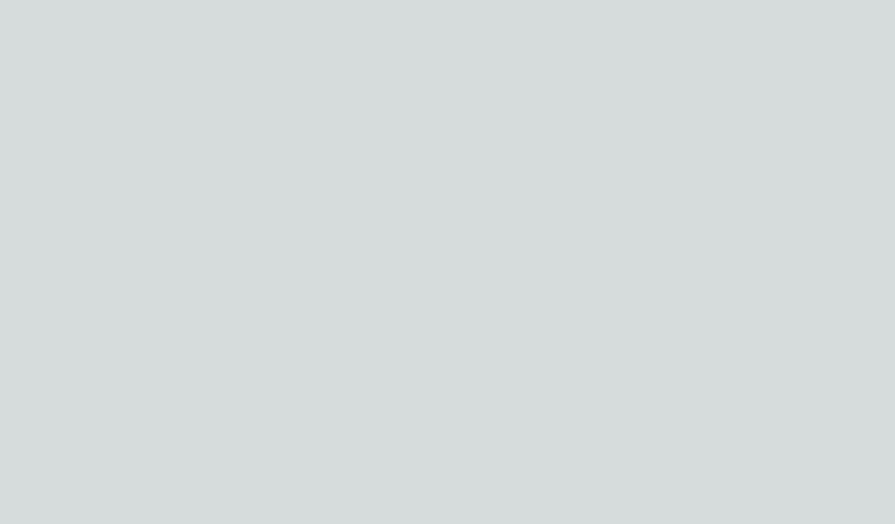
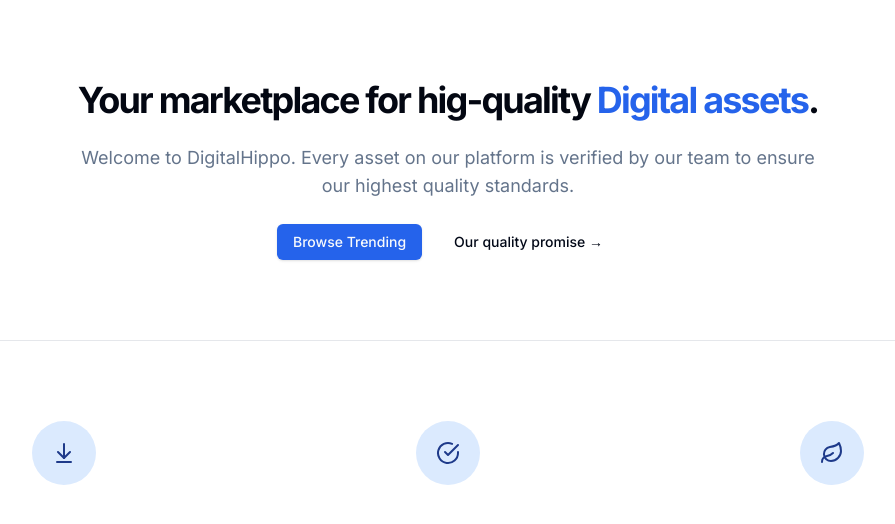
Before and after one commit to DanielLevi22/Marketplace, a Next.js app: page / in a window 1280 px wide. Shown: the top 524 px of the page, without its empty margins (192-1087 px from the left). Built offline with nearby package versions, Linux system fonts and the light colour scheme.

Commit message:
feat: create header homer

```diff
--- a/src/app/globals.css
+++ b/src/app/globals.css
@@ -1,33 +1,61 @@
 @tailwind base;
-@tailwind components;
-@tailwind utilities;
+  @tailwind components;
+  @tailwind utilities;
 
-:root {
-  --foreground-rgb: 0, 0, 0;
-  --background-start-rgb: 214, 219, 220;
-  --background-end-rgb: 255, 255, 255;
-}
 
-@media (prefers-color-scheme: dark) {
+@layer base {
   :root {
-    --foreground-rgb: 255, 255, 255;
-    --background-start-rgb: 0, 0, 0;
-    --background-end-rgb: 0, 0, 0;
+    --background: 0 0% 100%;
+    --foreground: 222.2 84% 4.9%;
+    --card: 0 0% 100%;
+    --card-foreground: 222.2 84% 4.9%;
+    --popover: 0 0% 100%;
+    --popover-foreground: 222.2 84% 4.9%;
+    --primary: 221.2 83.2% 53.3%;
+    --primary-foreground: 210 40% 98%;
+    --secondary: 210 40% 96.1%;
+    --secondary-foreground: 222.2 47.4% 11.2%;
+    --muted: 210 40% 96.1%;
+    --muted-foreground: 215.4 16.3% 46.9%;
+    --accent: 210 40% 96.1%;
+    --accent-foreground: 222.2 47.4% 11.2%;
+    --destructive: 0 84.2% 60.2%;
+    --destructive-foreground: 210 40% 98%;
+    --border: 214.3 31.8% 91.4%;
+    --input: 214.3 31.8% 91.4%;
+    --ring: 221.2 83.2% 53.3%;
+    --radius: 0.5rem;
+  }
+
+  .dark {
+    --background: 222.2 84% 4.9%;
+    --foreground: 210 40% 98%;
+    --card: 222.2 84% 4.9%;
+    --card-foreground: 210 40% 98%;
+    --popover: 222.2 84% 4.9%;
+    --popover-foreground: 210 40% 98%;
+    --primary: 217.2 91.2% 59.8%;
+    --primary-foreground: 222.2 47.4% 11.2%;
+    --secondary: 217.2 32.6% 17.5%;
+    --secondary-foreground: 210 40% 98%;
+    --muted: 217.2 32.6% 17.5%;
+    --muted-foreground: 215 20.2% 65.1%;
+    --accent: 217.2 32.6% 17.5%;
+    --accent-foreground: 210 40% 98%;
+    --destructive: 0 62.8% 30.6%;
+    --destructive-foreground: 210 40% 98%;
+    --border: 217.2 32.6% 17.5%;
+    --input: 217.2 32.6% 17.5%;
+    --ring: 224.3 76.3% 48%;
   }
 }
 
-body {
-  color: rgb(var(--foreground-rgb));
-  background: linear-gradient(
-      to bottom,
-      transparent,
-      rgb(var(--background-end-rgb))
-    )
-    rgb(var(--background-start-rgb));
-}
 
-@layer utilities {
-  .text-balance {
-    text-wrap: balance;
+  @layer base {
+    * {
+      @apply border-border;
+    }
+    body {
+      @apply bg-background text-foreground;
+    }
   }
-}
--- a/src/app/layout.tsx
+++ b/src/app/layout.tsx
@@ -1,6 +1,7 @@
 import type { Metadata } from "next";
 import { Inter } from "next/font/google";
 import "./globals.css";
+import { cn } from "@/lib/utils";
 
 const inter = Inter({ subsets: ["latin"] });
 
@@ -15,8 +16,14 @@
   children: React.ReactNode;
 }>) {
   return (
-    <html lang="en">
-      <body className={inter.className}>{children}</body>
+    <html lang="en" className="h-full">
+      <body className={cn("relative h-full font-sans antialiased", inter.className)}>
+        <main className="relative flex flex-col min-h-screen">
+          <div className="flex-grow flex-1">
+            {children}
+          </div>
+        </main>
+      </body>
     </html>
   );
 }
--- a/src/app/page.tsx
+++ b/src/app/page.tsx
@@ -1,9 +1,58 @@
-import Image from "next/image";
+import { MaxWidthWrapper } from "@/components/MaxWidthWrapper";
+import { Button, buttonVariants } from "@/components/ui/button";
+import { ArrowDownToLine, CheckCircle, Leaf } from "lucide-react";
+import Link from "next/link";
+
+const PERKS = [
+  {
+    name: 'Instant delivery',
+    Icon: ArrowDownToLine,
+    description: 'Get your assets delivery to your email in seconds and download them right away.'
+  },
+  {
+    name: 'Guaranteed quality',
+    Icon: CheckCircle,
+    description: 'Every asset on our platform iis verified by team to ensure our highest quality standards. Not happy? W offer a 30-day Guarantee.'
+  },
+  {
+    name: 'For the Planet',
+    Icon: Leaf,
+    description: "We've pledged 1% of sales to the preservation and restoration of the natural environment."
+  },
+]
+
 
 export default function Home() {
   return (
-    <main>
+    <>
+      <MaxWidthWrapper>
+        <div className="py-20 mx-auto text-center flex flex-col items-center max-w-3xl">
+          <h1 className="text-4xl font-bold tracking-tighter text-gray-950">Your marketplace for hig-quality{' '}
+            <span className="text-blue-600">Digital assets</span>.
+          </h1>
+          <p className="mt-6 text-lg max-w-prose text-muted-foreground">Welcome to DigitalHippo. Every asset on our platform is verified by our team to ensure our highest quality standards.</p>
+          <div className="flex flex-col sm:flex-row gap-4 mt-6">
+            <Link className={buttonVariants()} href="/products">Browse Trending</Link>
+            <Button variant="ghost">Our quality promise &rarr;</Button>
+          </div>
+        </div>
+      </MaxWidthWrapper>
 
-    </main>
+      <section className="border-t border-gray-200 bg-gray50">
+        <MaxWidthWrapper className="py-20">
+          <div className="grid grid-cols-1 gap-y-12 sm:grid-cols-2 sm:gap-x-6 lg:grid-cols-3 lg:gap-x-8 lg:gap-y-0">
+            {PERKS.map((perk) => (
+              <div key={perk.name} className="text-center md:flex md:items-start md:text-left lg:block lg:text-center">
+                <div className="md:flex-shrink-0 flex justify-center">
+                  <div className="size-16 flex items-center justify-center rounded-full bg-blue-100 text-blue-900">
+                    {<perk.Icon />}
+                  </div>
+                </div>
+              </div>
+            ))}
+          </div>
+        </MaxWidthWrapper>
+      </section>
+    </>
   );
 }
--- /dev/null
+++ b/src/components/MaxWidthWrapper.tsx
@@ -0,0 +1,16 @@
+import { cn } from "@/lib/utils";
+import { ReactNode } from "react";
+
+export  function MaxWidthWrapper({
+  className,
+  children,
+}: {
+  className?: string;
+  children: ReactNode;
+}) {
+  return (
+    <div className={cn("mx-auto w-full max-w-screen-xl px-2.5 md:px-20",className)}>
+      {children}
+    </div>
+  )
+}
--- /dev/null
+++ b/src/components/ui/button.tsx
@@ -0,0 +1,57 @@
+import * as React from "react"
+import { Slot } from "@radix-ui/react-slot"
+import { cva, type VariantProps } from "class-variance-authority"
+
+import { cn } from "@/lib/utils"
+
+const buttonVariants = cva(
+  "inline-flex items-center justify-center whitespace-nowrap rounded-md text-sm font-medium transition-colors focus-visible:outline-none focus-visible:ring-1 focus-visible:ring-ring disabled:pointer-events-none disabled:opacity-50",
+  {
+    variants: {
+      variant: {
+        default:
+          "bg-primary text-primary-foreground shadow hover:bg-primary/90",
+        destructive:
+          "bg-destructive text-destructive-foreground shadow-sm hover:bg-destructive/90",
+        outline:
+          "border border-input bg-background shadow-sm hover:bg-accent hover:text-accent-foreground",
+        secondary:
+          "bg-secondary text-secondary-foreground shadow-sm hover:bg-secondary/80",
+        ghost: "hover:bg-accent hover:text-accent-foreground",
+        link: "text-primary underline-offset-4 hover:underline",
+      },
+      size: {
+        default: "h-9 px-4 py-2",
+        sm: "h-8 rounded-md px-3 text-xs",
+        lg: "h-10 rounded-md px-8",
+        icon: "h-9 w-9",
+      },
+    },
+    defaultVariants: {
+      variant: "default",
+      size: "default",
+    },
+  }
+)
+
+export interface ButtonProps
+  extends React.ButtonHTMLAttributes<HTMLButtonElement>,
+    VariantProps<typeof buttonVariants> {
+  asChild?: boolean
+}
+
+const Button = React.forwardRef<HTMLButtonElement, ButtonProps>(
+  ({ className, variant, size, asChild = false, ...props }, ref) => {
+    const Comp = asChild ? Slot : "button"
+    return (
+      <Comp
+        className={cn(buttonVariants({ variant, size, className }))}
+        ref={ref}
+        {...props}
+      />
+    )
+  }
+)
+Button.displayName = "Button"
+
+export { Button, buttonVariants }
--- /dev/null
+++ b/src/lib/utils.ts
@@ -0,0 +1,6 @@
+import { type ClassValue, clsx } from "clsx"
+import { twMerge } from "tailwind-merge"
+
+export function cn(...inputs: ClassValue[]) {
+  return twMerge(clsx(inputs))
+}
--- a/tailwind.config.ts
+++ b/tailwind.config.ts
@@ -1,20 +1,80 @@
-import type { Config } from "tailwindcss";
+import type { Config } from "tailwindcss"
 
-const config: Config = {
+const config = {
+  darkMode: ["class"],
   content: [
-    "./src/pages/**/*.{js,ts,jsx,tsx,mdx}",
-    "./src/components/**/*.{js,ts,jsx,tsx,mdx}",
-    "./src/app/**/*.{js,ts,jsx,tsx,mdx}",
-  ],
+    './pages/**/*.{ts,tsx}',
+    './components/**/*.{ts,tsx}',
+    './app/**/*.{ts,tsx}',
+    './src/**/*.{ts,tsx}',
+	],
+  prefix: "",
   theme: {
+    container: {
+      center: true,
+      padding: "2rem",
+      screens: {
+        "2xl": "1400px",
+      },
+    },
     extend: {
-      backgroundImage: {
-        "gradient-radial": "radial-gradient(var(--tw-gradient-stops))",
-        "gradient-conic":
-          "conic-gradient(from 180deg at 50% 50%, var(--tw-gradient-stops))",
+      colors: {
+        border: "hsl(var(--border))",
+        input: "hsl(var(--input))",
+        ring: "hsl(var(--ring))",
+        background: "hsl(var(--background))",
+        foreground: "hsl(var(--foreground))",
+        primary: {
+          DEFAULT: "hsl(var(--primary))",
+          foreground: "hsl(var(--primary-foreground))",
+        },
+        secondary: {
+          DEFAULT: "hsl(var(--secondary))",
+          foreground: "hsl(var(--secondary-foreground))",
+        },
+        destructive: {
+          DEFAULT: "hsl(var(--destructive))",
+          foreground: "hsl(var(--destructive-foreground))",
+        },
+        muted: {
+          DEFAULT: "hsl(var(--muted))",
+          foreground: "hsl(var(--muted-foreground))",
+        },
+        accent: {
+          DEFAULT: "hsl(var(--accent))",
+          foreground: "hsl(var(--accent-foreground))",
+        },
+        popover: {
+          DEFAULT: "hsl(var(--popover))",
+          foreground: "hsl(var(--popover-foreground))",
+        },
+        card: {
+          DEFAULT: "hsl(var(--card))",
+          foreground: "hsl(var(--card-foreground))",
+        },
+      },
+      borderRadius: {
+        lg: "var(--radius)",
+        md: "calc(var(--radius) - 2px)",
+        sm: "calc(var(--radius) - 4px)",
+      },
+      keyframes: {
+        "accordion-down": {
+          from: { height: "0" },
+          to: { height: "var(--radix-accordion-content-height)" },
+        },
+        "accordion-up": {
+          from: { height: "var(--radix-accordion-content-height)" },
+          to: { height: "0" },
+        },
+      },
+      animation: {
+        "accordion-down": "accordion-down 0.2s ease-out",
+        "accordion-up": "accordion-up 0.2s ease-out",
       },
     },
   },
-  plugins: [],
-};
-export default config;
+  plugins: [require("tailwindcss-animate")],
+} satisfies Config
+
+export default config
```
Also changed, not shown: package.json (+11 -4 lines), components.json (added), 1 other file (tests, documents, lock files or other folders).
